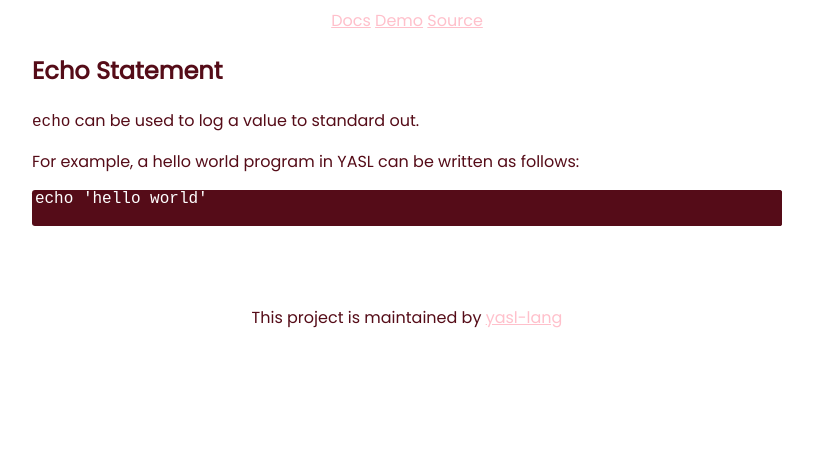
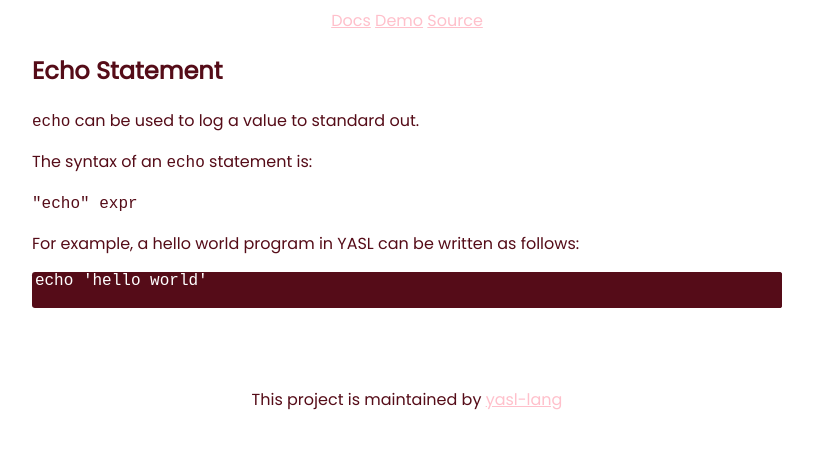
Before and after one commit to yasl-lang/docs, a Jekyll site: the page built from statements/echo.md, in a window 1280 px wide. Shown: the top 449 px of the page, without its empty margins (233-1046 px from the left). Built offline with Jekyll 4.4.1, drawn with Linux system fonts in a browser that asks for light colours; our own code applies the rules of GitHub Pages for plain Markdown files; a script that is not in the unit is left out.

Commit message:
Update echo.md

```diff
--- a/statements/echo.md
+++ b/statements/echo.md
@@ -1,6 +1,10 @@
 # Echo Statement
 
 `echo` can be used to log a value to standard out.
+
+The syntax of an `echo` statement is:
+
+`"echo" expr`
 
 For example, a hello world program in YASL can be written as follows:
 
```
